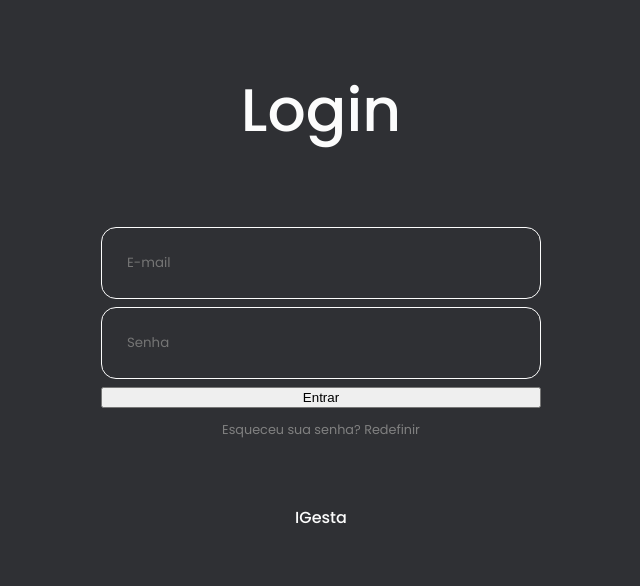
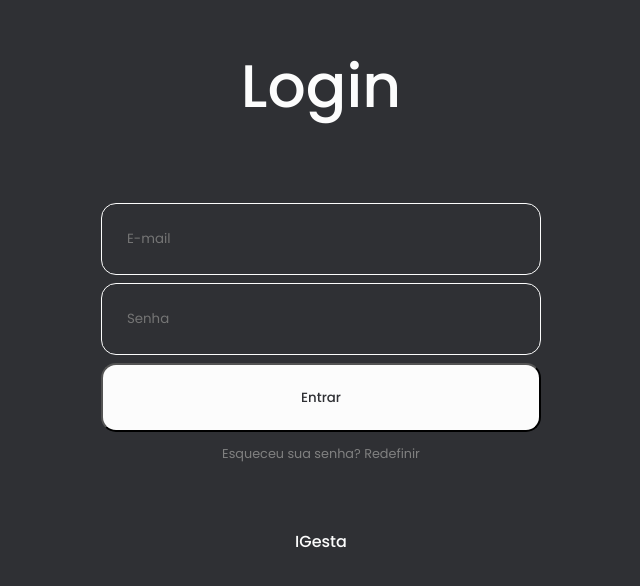
Before and after one commit to A-UTech/area-restrita-2ano, a React (Vite) app: page / in a window 1280 px wide. Shown: the part 144-730 px from the top of the page, without its empty margins (351-991 px from the left). Built offline with nearby package versions, Linux system fonts and the light colour scheme.

Commit message:
fix/ajustando-style-login: Ajustando style do botão de logar

```diff
--- a/src/assets/components/Login/Form/Form.css
+++ b/src/assets/components/Login/Form/Form.css
@@ -43,3 +43,15 @@ p {
   color: #808080;
   font-size: 0.8rem;
 }
+
+.form-container button {
+  font-family: 'Poppins';
+  font-weight: 500;
+  color: #2F3034;
+  padding-top: 1.4rem;
+  padding-bottom: 1.4rem;
+  padding-left: 1.2rem;
+  padding-right: 1.2rem;
+  border-radius: 15px;
+  background-color: #FCFCFC;
+}
```
